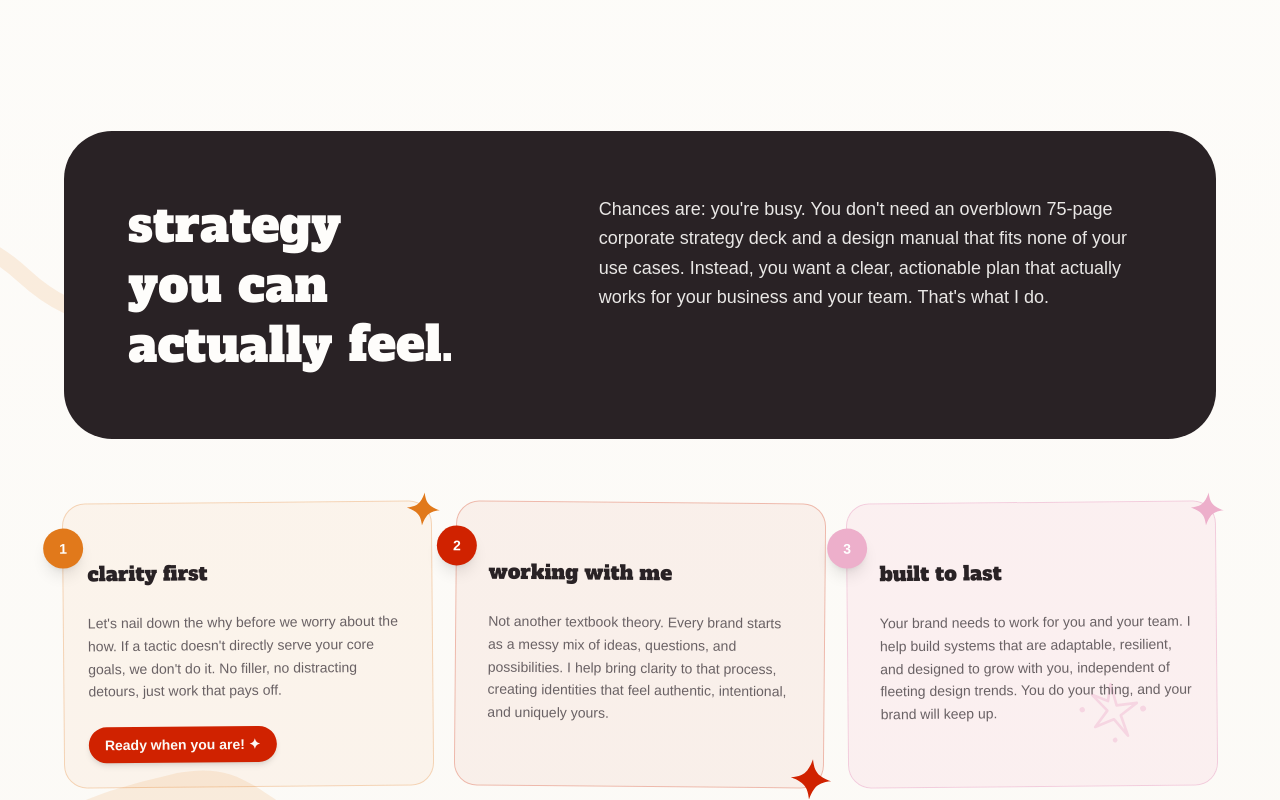
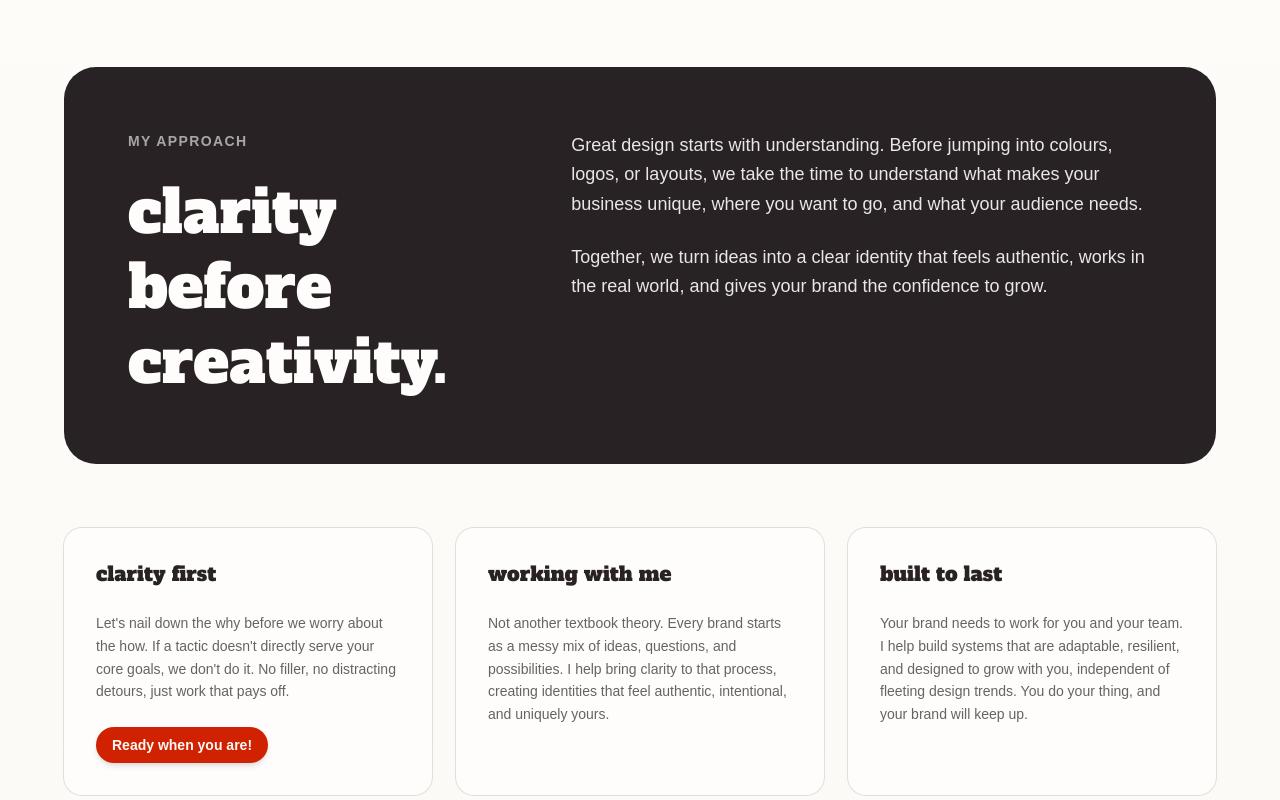
Before and after one commit to doublevdesign/website, a Next.js app: page / in a window 1280 px wide. Shown: the part 860-1660 px from the top of the page. Built offline with nearby package versions, Linux system fonts and the light colour scheme; a web font is replaced by a local one.

Commit message:
Remove decorative doodles and simplify layout

```diff
--- a/app/page.tsx
+++ b/app/page.tsx
@@ -12,7 +12,7 @@ export default function Page() {
       <SiteHeader />
 
       <main className="relative overflow-hidden">
-        <BackgroundDecor />
+        {/* <BackgroundDecor /> */}
 
         <Hero />
         <Philosophy />
--- a/components/hero.tsx
+++ b/components/hero.tsx
@@ -1,7 +1,6 @@
 "use client"
 
 import { scrollToId } from "@/lib/scroll"
-import { Blob, Squiggle, Star } from "@/components/doodles/intex"
 import Image from "next/image"
 
 export function Hero() {
@@ -31,38 +30,11 @@ People trust what they can see, feel, and experience. Authenticity isn't a marke
               onClick={() => scrollToId("contact")}
               className="rounded-full bg-primary px-7 py-3.5 text-base font-semibold text-primary-foreground transition-transform duration-200 group-hover:scale-105"
             >
-              It starts with hello! ✦
+              It starts with hello!
             </button>
 
 
-            {/* Sparkles: two clusters (upper-right & lower-left), 3 each */}
-            <span className="pointer-events-none">
-              {/* Upper-right cluster */}
-              <span style={{ transitionDelay: '0ms' }} className="absolute -right-8 -top-6 h-4 w-4 text-orange opacity-0 scale-75 transform transition-all duration-300 group-hover:opacity-100 group-hover:scale-110">
-                <Star aria-hidden="true" className="h-4 w-4" />
-              </span>
 
-              <span style={{ transitionDelay: '70ms' }} className="absolute -right-2 -top-10 h-5 w-5 text-primary opacity-0 scale-75 transform transition-all duration-300 group-hover:opacity-100 group-hover:scale-125">
-                <Star aria-hidden="true" className="h-5 w-5" />
-              </span>
-
-              <span style={{ transitionDelay: '120ms' }} className="absolute -right-14 -top-2 h-3 w-3 text-pink opacity-0 scale-75 transform transition-all duration-300 group-hover:opacity-100 group-hover:scale-125">
-                <Star aria-hidden="true" className="h-3 w-3" />
-              </span>
-
-              {/* Lower-left cluster */}
-              <span style={{ transitionDelay: '40ms' }} className="absolute -left-8 -bottom-6 h-4 w-4 text-orange opacity-0 scale-75 transform transition-all duration-300 group-hover:opacity-100 group-hover:scale-110">
-                <Star aria-hidden="true" className="h-4 w-4" />
-              </span>
-
-              <span style={{ transitionDelay: '90ms' }} className="absolute -left-2 -bottom-10 h-5 w-5 text-primary opacity-0 scale-75 transform transition-all duration-300 group-hover:opacity-100 group-hover:scale-125">
-                <Star aria-hidden="true" className="h-5 w-5" />
-              </span>
-
-              <span style={{ transitionDelay: '140ms' }} className="absolute -left-14 -bottom-2 h-3 w-3 text-pink opacity-0 scale-75 transform transition-all duration-300 group-hover:opacity-100 group-hover:scale-125">
-                <Star aria-hidden="true" className="h-3 w-3" />
-              </span>
-            </span>
           </div>
         </div>
         </div>
--- a/components/philosophy.tsx
+++ b/components/philosophy.tsx
@@ -1,68 +1,71 @@
-import { Star } from "@/components/doodles/intex"
 import { Button } from "@/components/ui/button"
 import { scrollToId } from "@/lib/scroll"
 import StrategyHeading from "@/components/strategyheading";
 
 export function Philosophy() {
   return (
-    <section id="about" className="relative z-20 px-6 py-24 md:py-32">
+    <section id="about" className="relative z-20 px-6 pt-12 pb-24 md:pt-16 md:pb-32">
      <div className="mx-auto max-w-6xl">
 
 
-        <div className="rounded-[3rem] bg-foreground p-8 md:p-12 lg:p-16 relative z-20">
-          <div className="grid items-start gap-12 md:grid-cols-12">
-            {/* Header Section */}
-            <div className="md:col-span-5 px-6 md:px-0">
-              <StrategyHeading />
+       <div className="rounded-[2rem] bg-foreground p-8 md:p-12 lg:p-16">
+  <div className="grid items-start gap-10 md:grid-cols-12">
+
+    {/* Header */}
+    <div className="md:col-span-5">
+      <p className="mb-6 text-sm font-semibold uppercase tracking-widest text-background/60">
+        my approach
+      </p>
+
+      <h2 className="font-heading text-4xl leading-tight text-background sm:text-5xl md:text-6xl">
+        clarity before creativity.
+      </h2>
     </div>
 
-            {/* Intro Text Section */}
+    {/* Text */}
     <div className="md:col-span-7">
-              <div className="pl-6">
-                <p className="text-lg leading-relaxed text-background/90 text-pretty">
-                  Chances are: you're busy. You don't need an overblown 75-page corporate strategy deck and a design manual that fits none of your use cases. Instead, you want a clear, actionable plan that actually works for your business and your team. That's what I do.
+      <p className="max-w-xl text-lg leading-relaxed text-background/90">
+        Great design starts with understanding. Before jumping into colours,
+        logos, or layouts, we take the time to understand what makes your
+        business unique, where you want to go, and what your audience needs.
+      </p>
+
+      <p className="mt-6 max-w-xl text-lg leading-relaxed text-background/90">
+        Together, we turn ideas into a clear identity that feels authentic,
+        works in the real world, and gives your brand the confidence to grow.
       </p>
     </div>
+
   </div>
-          </div>
-
 </div>
 
 
 
         {/* --- CARDS SECTION */}
 <div className="mt-12 md:mt-16 px-6 md:px-0">
-          <div className="grid gap-6 md:grid-cols-3 relative">
-
+  <div className="grid gap-6 md:grid-cols-3">
 
     {/* Card 1 */}
-            <div className="rotate-[-0.5deg] relative flex h-full flex-col rounded-3xl bg-orange/5 p-6 ring-1 ring-orange/30 md:pr-8">
-              <span className="absolute left-0 top-0 -translate-y-1/2 md:top-6 md:-translate-y-0 flex h-10 w-10 -translate-x-1/2 items-center justify-center rounded-full bg-orange text-sm font-semibold text-white shadow-lg">
-                1
-              </span>
-              <Star aria-hidden="true" className="absolute -top-3 -right-3 h-9 w-9 text-orange" />
-
-              <div className="flex flex-col gap-y-6 mt-8">
+    <div className="flex h-full flex-col rounded-2xl bg-background p-8 ring-1 ring-border">
+      <div className="flex flex-col gap-y-6">
         <h3 className="font-heading text-xl text-foreground">
           clarity first
         </h3>
         <p className="text-sm leading-relaxed text-muted-foreground">
           Let's nail down the why before we worry about the how. If a tactic doesn't directly serve your core goals, we don't do it. No filler, no distracting detours, just work that pays off.
         </p>
-                <a href="#contact" className="inline-flex w-fit items-center gap-1 rounded-full bg-primary px-4 py-2 text-sm font-semibold text-primary-foreground shadow-md transition-all duration-200 hover:scale-105 hover:shadow-lg cursor-pointer self-start">
-                  Ready when you are! ✦
+        <a
+          href="#contact"
+          className="inline-flex w-fit items-center gap-1 rounded-full bg-primary px-4 py-2 text-sm font-semibold text-primary-foreground shadow-md transition-all duration-200 hover:scale-105 hover:shadow-lg cursor-pointer"
+        >
+          Ready when you are!
         </a>
       </div>
     </div>
 
     {/* Card 2 */}
-            <div className="rotate-[+0.5deg] relative rounded-3xl bg-primary/5 p-6 ring-1 ring-primary/30 md:px-8">
-              <span className="absolute left-0 top-0 -translate-y-1/2 md:top-6 md:-translate-y-0 flex h-10 w-10 -translate-x-1/2 items-center justify-center rounded-full bg-primary text-sm font-semibold text-white shadow-lg">
-                2
-              </span>
-              <Star aria-hidden="true" className="absolute -bottom-3 -right-3 h-11 w-11 text-primary" />
-
-              <div className="flex flex-col gap-y-6 mt-8">
+    <div className="flex h-full flex-col rounded-2xl bg-background p-8 ring-1 ring-border">
+      <div className="flex flex-col gap-y-6">
         <h3 className="font-heading text-xl text-foreground">
           working with me
         </h3>
@@ -73,13 +76,8 @@ export function Philosophy() {
     </div>
 
     {/* Card 3 */}
-            <div className="rotate-[-0.5deg] relative rounded-3xl bg-pink/15 p-6 ring-1 ring-pink/60 md:pl-8">
-              <span className="absolute left-0 top-0 -translate-y-1/2 md:top-6 md:-translate-y-0 flex h-10 w-10 -translate-x-1/2 items-center justify-center rounded-full bg-pink text-sm font-semibold text-white shadow-lg">
-                3
-              </span>
-              <Star aria-hidden="true" className="absolute -top-3 -right-3 h-9 w-9 text-pink" />
-
-              <div className="flex flex-col gap-y-6 mt-8">
+    <div className="flex h-full flex-col rounded-2xl bg-background p-8 ring-1 ring-border">
+      <div className="flex flex-col gap-y-6">
         <h3 className="font-heading text-xl text-foreground">
           built to last
         </h3>
```
Lines whose indentation alone changed are shown as unchanged.
